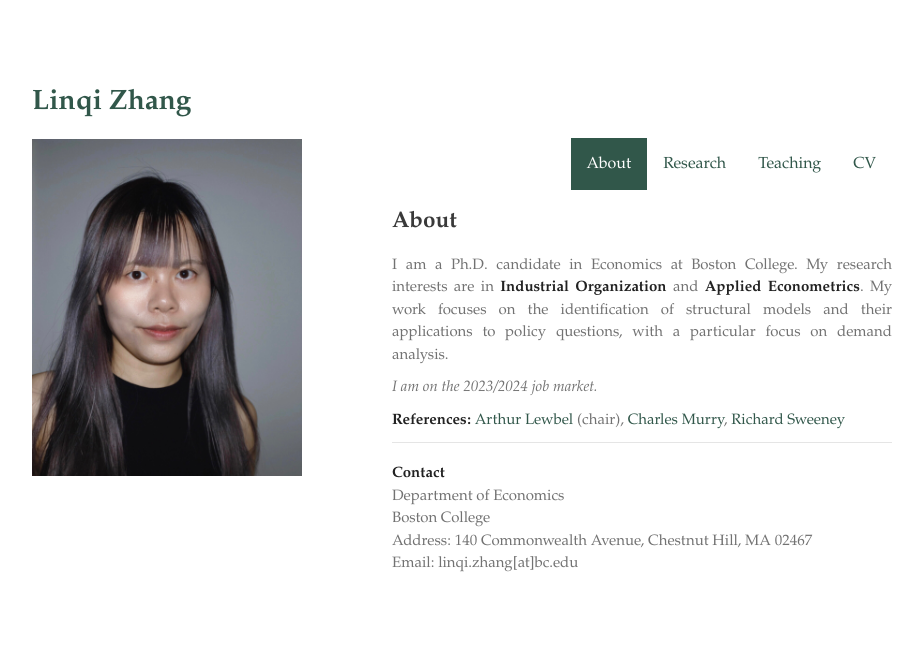
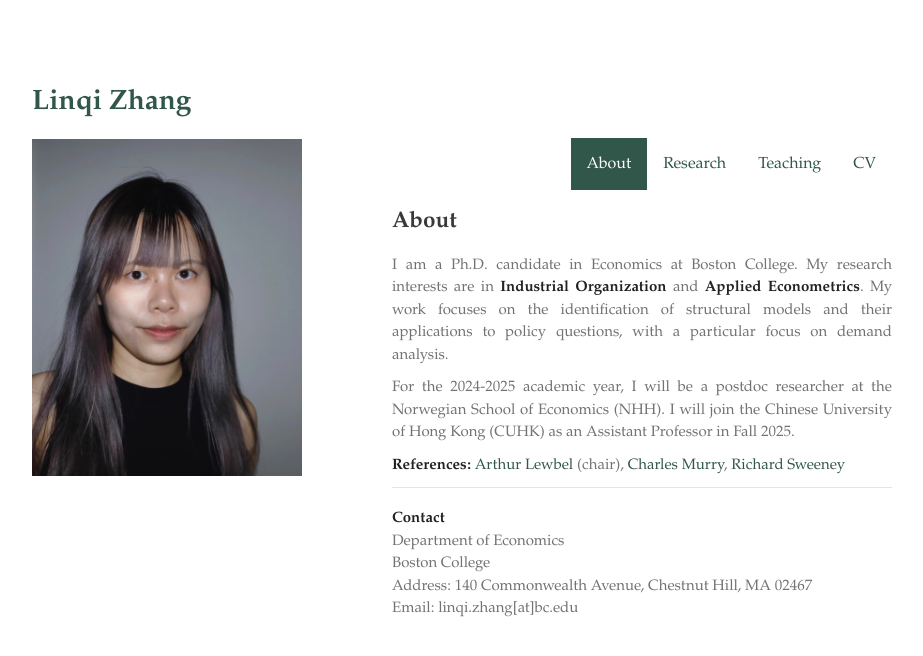
Before and after one commit to zhanglinqi/zhanglinqi.github.io, a Jekyll site: the page built from index.md, in a window 1280 px wide. Shown: the top 656 px of the page, without its empty margins (178-1101 px from the left). Built offline with Jekyll 4.4.1, drawn with Linux system fonts in a browser that asks for light colours.

Commit message:
update status

```diff
--- a/index.md
+++ b/index.md
@@ -16,7 +16,7 @@
 
 I am a Ph.D. candidate in Economics at Boston College. My research interests are in **Industrial Organization** and **Applied Econometrics**. My work focuses on the identification of structural models and their applications to policy questions, with a particular focus on demand analysis.
 
-*I am on the 2023/2024 job market.*
+For the 2024-2025 academic year, I will be a postdoc researcher at the Norwegian School of Economics (NHH). I will join the Chinese University of Hong Kong (CUHK) as an Assistant Professor in Fall 2025.
 
 **References:** [Arthur Lewbel](https://sites.google.com/bc.edu/arthur-lewbel) (chair), [Charles Murry](https://charliemurry.github.io), [Richard Sweeney](http://www.richard-sweeney.com)
 
```
Also changed, not shown: research.md (+1 -2 lines).
